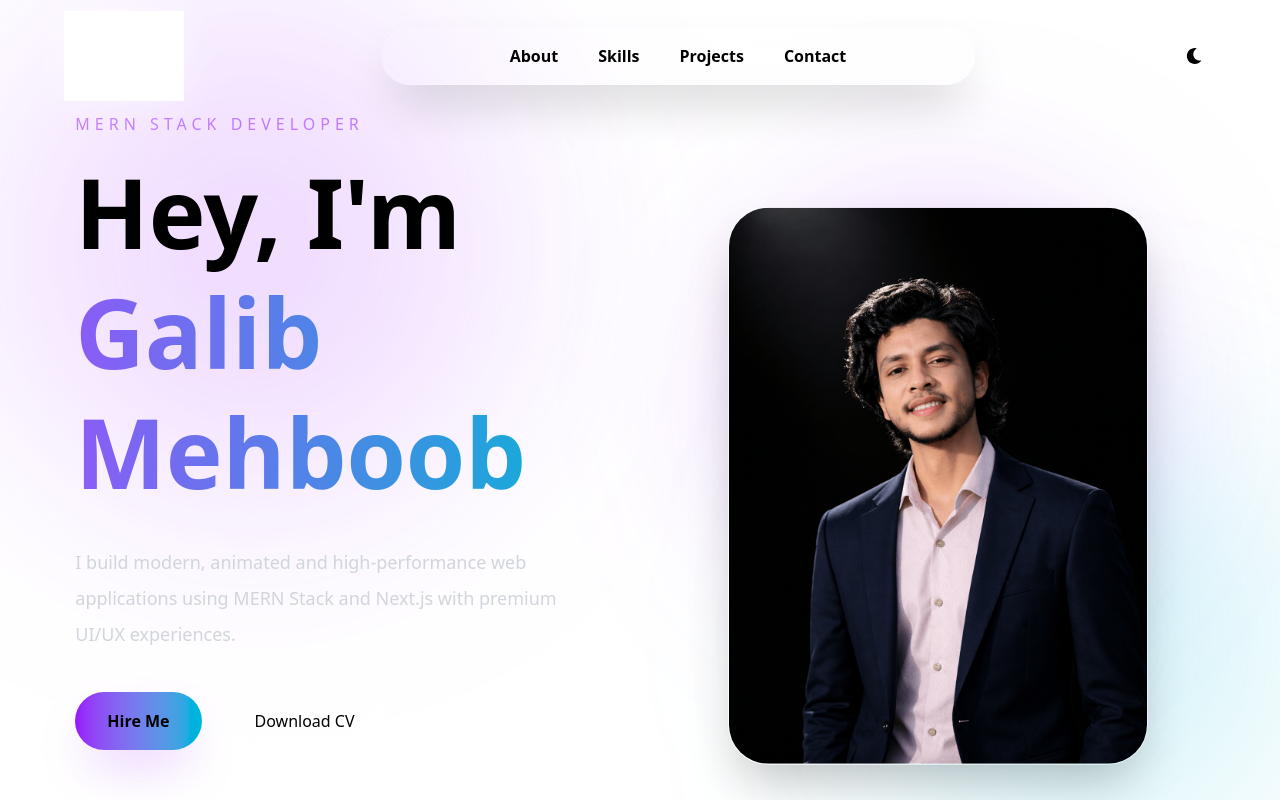
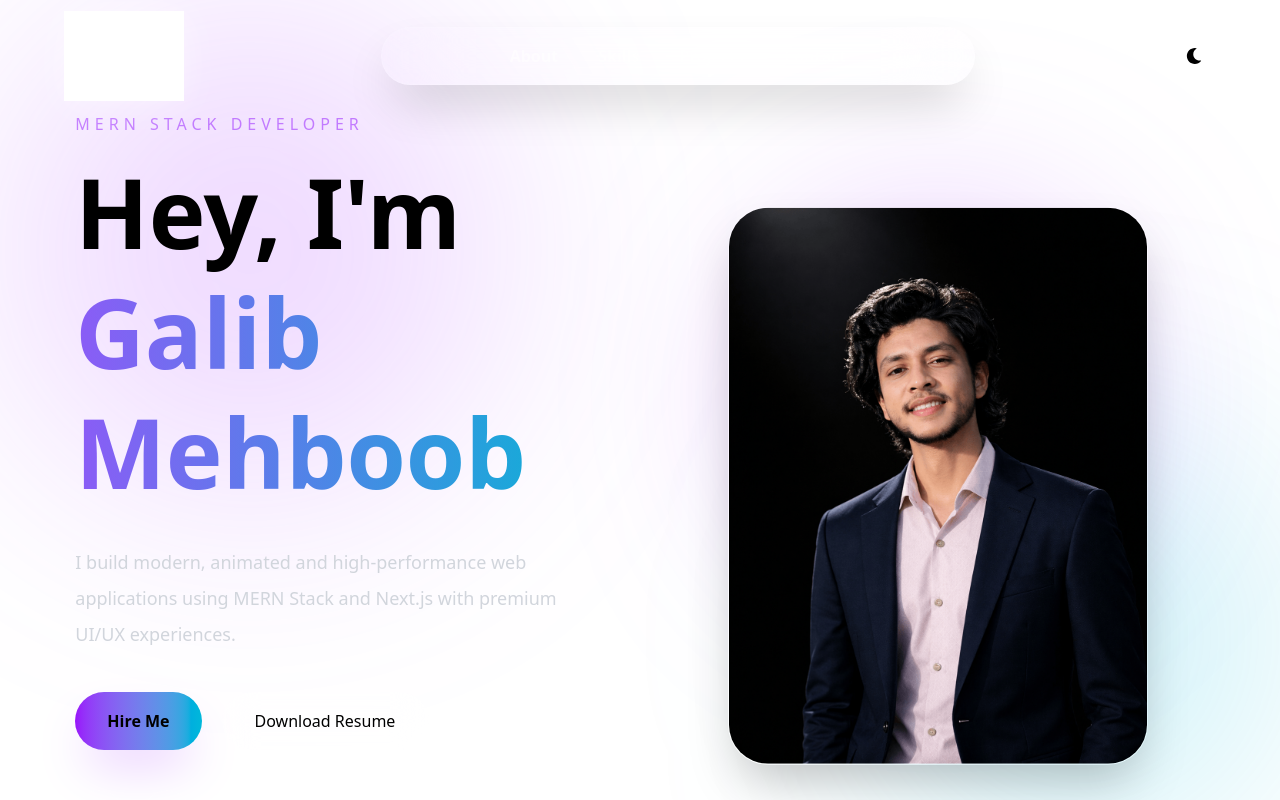
Before and after one commit to Galibmehboob/GM-Protfolio, a Next.js app: page / in a window 1280 px wide. Shown: the top 800 px of the page. Built offline with nearby package versions, Linux system fonts and the light colour scheme; grey boxes are pictures that could not be loaded.

Commit message:
resume added

```diff
--- a/src/components/Hero.jsx
+++ b/src/components/Hero.jsx
@@ -3,24 +3,25 @@
 import Image from "next/image";
 import { motion } from "framer-motion";
 import { FaGithub, FaLinkedin, FaFacebook } from "react-icons/fa";
+import Link from "next/link";
 
 const Hero = () => {
     return (
         <section className="relative min-h-screen overflow-hidden flex items-center justify-center  px-6">
 
-            {/* Background Blur */}
+
             <div className="absolute top-0 left-0 w-[500px] h-[500px] bg-purple-500/20 blur-[120px] rounded-full"></div>
 
             <div className="absolute bottom-0 right-0 w-[400px] h-[400px] bg-cyan-500/20 blur-[120px] rounded-full"></div>
 
-            {/* Grid */}
+
             <div className="absolute inset-0 opacity-10">
                 <div className="h-full w-full bg-[linear-gradient(to_right,#ffffff10_1px,transparent_1px),linear-gradient(to_bottom,#ffffff10_1px,transparent_1px)] bg-[size:4rem_4rem]"></div>
             </div>
 
             <div className="relative z-10 w-11/12 mx-auto grid lg:grid-cols-2 gap-16 items-center">
 
-                {/* Left Content */}
+
                 <motion.div
                     initial={{ opacity: 0, x: -100 }}
                     animate={{ opacity: 1, x: 0 }}
@@ -57,7 +58,7 @@ const Hero = () => {
                         using MERN Stack and Next.js with premium UI/UX experiences.
                     </motion.p>
 
-                    {/* Buttons */}
+
                     <motion.div
                         initial={{ opacity: 0, y: 30 }}
                         animate={{ opacity: 1, y: 0 }}
@@ -67,13 +68,17 @@ const Hero = () => {
                         <button className="px-8 py-4 rounded-full bg-gradient-to-r from-purple-600 to-cyan-500 font-semibold hover:scale-105 duration-300 shadow-2xl shadow-purple-500/30">
                             Hire Me
                         </button>
+                        <Link
+                            href="/resume.pdf"
+                            download
+                            className="px-8 py-4 rounded-full border border-white/20 backdrop-blur-lg hover:bg-white/10 duration-300"
+                        >
+                            Download Resume
+                        </Link>
 
-                        <button className="px-8 py-4 rounded-full border border-white/20 backdrop-blur-lg hover:bg-white/10 duration-300">
-                            Download CV
-                        </button>
                     </motion.div>
 
-                    {/* Socials */}
+
                     <motion.div
                         initial={{ opacity: 0 }}
                         animate={{ opacity: 1 }}
@@ -106,7 +111,7 @@ const Hero = () => {
                     </motion.div>
                 </motion.div>
 
-                {/* Right Image */}
+
                 <motion.div
                     initial={{ opacity: 0, scale: 0.7 }}
                     animate={{ opacity: 1, scale: 1 }}
@@ -131,6 +136,8 @@ const Hero = () => {
                             alt="profile"
                             width={420}
                             height={420}
+
+                            sizes="(max-width: 768px) 300px, 420px"
                             className="rounded-[40px] border border-white/10 shadow-2xl object-cover"
                         />
                     </motion.div>
--- a/src/components/Navbar.jsx
+++ b/src/components/Navbar.jsx
@@ -12,6 +12,7 @@ const Navbar = () => {
 
     const [mounted, setMounted] = useState(false);
     const [menuOpen, setMenuOpen] = useState(false);
+    const [activeSection, setActiveSection] = useState("home");
 
     useEffect(() => {
         const timer = requestAnimationFrame(() => {
@@ -21,6 +22,34 @@ const Navbar = () => {
         return () => cancelAnimationFrame(timer);
     }, []);
 
+    useEffect(() => {
+        const sections = document.querySelectorAll("section");
+
+        const observer = new IntersectionObserver(
+            (entries) => {
+                entries.forEach((entry) => {
+                    if (entry.isIntersecting) {
+                        setActiveSection(entry.target.id);
+                    }
+                });
+            },
+            {
+                threshold: 0.5,
+            }
+        );
+
+        sections.forEach((section) => observer.observe(section));
+
+        return () => observer.disconnect();
+    }, []);
+
+    const navLinks = [
+        { name: "About", href: "#about", id: "about" },
+        { name: "Skills", href: "#skills", id: "skills" },
+        { name: "Projects", href: "#projects", id: "projects" },
+        { name: "Contact", href: "#contact", id: "contact" },
+    ];
+
     return (
         <motion.nav
             initial={{ y: -100, opacity: 0 }}
@@ -28,30 +57,49 @@ const Navbar = () => {
             transition={{ duration: 0.8 }}
             className="fixed -top-1 left-1/2 -translate-x-1/2 z-50 w-[95%] lg:w-[90%] flex items-center justify-between"
         >
-
-            <Link href="/" className="relative w-[90px] h-[90px] lg:w-[120px] lg:h-[120px]">
+            {/* Logo */}
+            <Link
+                href="/"
+                className="relative w-[90px] h-[90px] lg:w-[120px] lg:h-[120px]"
+            >
                 <Image
                     src="/logo.png"
                     alt="logo"
                     fill
+                    sizes="120px"
                     priority
                     className="object-contain brightness-0 invert drop-shadow-[0_0_20px_rgba(255,255,255,0.5)]"
                 />
             </Link>
 
-
+            {/* Desktop Nav */}
             <div className="hidden md:flex items-center justify-between lg:px-32 px-6 py-4 rounded-full border border-white/10 bg-white/5 backdrop-blur-2xl shadow-2xl shadow-black/20">
                 <div className="flex items-center gap-10 font-semibold">
-                    <Link href="#about">About</Link>
-                    <Link href="#skills">Skills</Link>
-                    <Link href="#projects">Projects</Link>
-                    <Link href="#contact">Contact</Link>
+                    {navLinks.map((link) => (
+                        <Link
+                            key={link.id}
+                            href={link.href}
+                            className={`relative transition duration-300 ${activeSection === link.id
+                                    ? "text-white"
+                                    : "text-white/50 hover:text-white"
+                                }`}
+                        >
+                            {link.name}
+
+                            {activeSection === link.id && (
+                                <motion.span
+                                    layoutId="activeNav"
+                                    className="absolute left-0 -bottom-2 h-[2px] w-full bg-white rounded-full"
+                                />
+                            )}
+                        </Link>
+                    ))}
                 </div>
             </div>
 
-
+            {/* Right Buttons */}
             <div className="flex items-center gap-4">
-
+                {/* Theme Toggle */}
                 <button
                     onClick={() =>
                         setTheme(theme === "dark" ? "light" : "dark")
@@ -62,7 +110,7 @@ const Navbar = () => {
                         (theme === "dark" ? <FaSun /> : <FaMoon />)}
                 </button>
 
-                {/* Mobile Hamburger */}
+                {/* Mobile Menu Button */}
                 <button
                     onClick={() => setMenuOpen(!menuOpen)}
                     className="md:hidden w-11 h-11 rounded-full border border-white/10 bg-white/5 backdrop-blur-xl flex items-center justify-center"
@@ -71,7 +119,7 @@ const Navbar = () => {
                 </button>
             </div>
 
-
+            {/* Mobile Menu */}
             <AnimatePresence>
                 {menuOpen && (
                     <motion.div
@@ -82,35 +130,21 @@ const Navbar = () => {
                         className="absolute top-[95px] left-0 w-full md:hidden rounded-3xl border border-white/10 bg-black/80 backdrop-blur-2xl shadow-2xl p-6"
                     >
                         <div className="flex flex-col gap-6 text-center font-semibold">
-                            <Link
-                                href="#about"
-                                onClick={() => setMenuOpen(false)}
-                            >
-                                About
-                            </Link>
+                            {navLinks.map((link) => (
+                                <Link
+                                    key={link.id}
+                                    href={link.href}
+                                    onClick={() => setMenuOpen(false)}
+                                    className={`transition duration-300 ${activeSection === link.id
+                                            ? "text-white"
+                                            : "text-white/50 hover:text-white"
+                                        }`}
+                                >
+                                    {link.name}
+                                </Link>
+                            ))}
 
-                            <Link
-                                href="#skills"
-                                onClick={() => setMenuOpen(false)}
-                            >
-                                Skills
-                            </Link>
-
-                            <Link
-                                href="#projects"
-                                onClick={() => setMenuOpen(false)}
-                            >
-                                Projects
-                            </Link>
-
-                            <Link
-                                href="#contact"
-                                onClick={() => setMenuOpen(false)}
-                            >
-                                Contact
-                            </Link>
-
-
+                            {/* Mobile Theme Toggle */}
                             <button
                                 onClick={() =>
                                     setTheme(
```
Also changed, not shown: src/components/Footer.jsx (+11 -9 lines), 1 other file (tests, documents, lock files or other folders).
